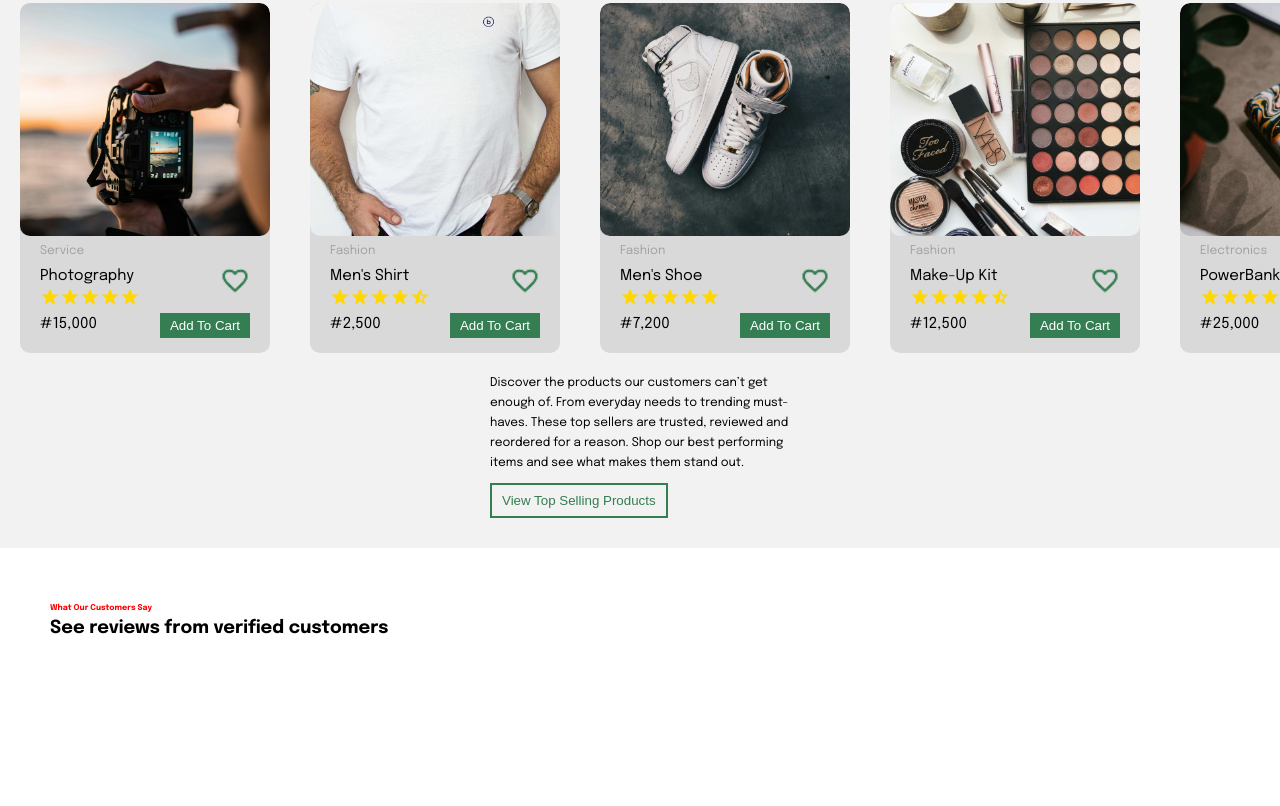
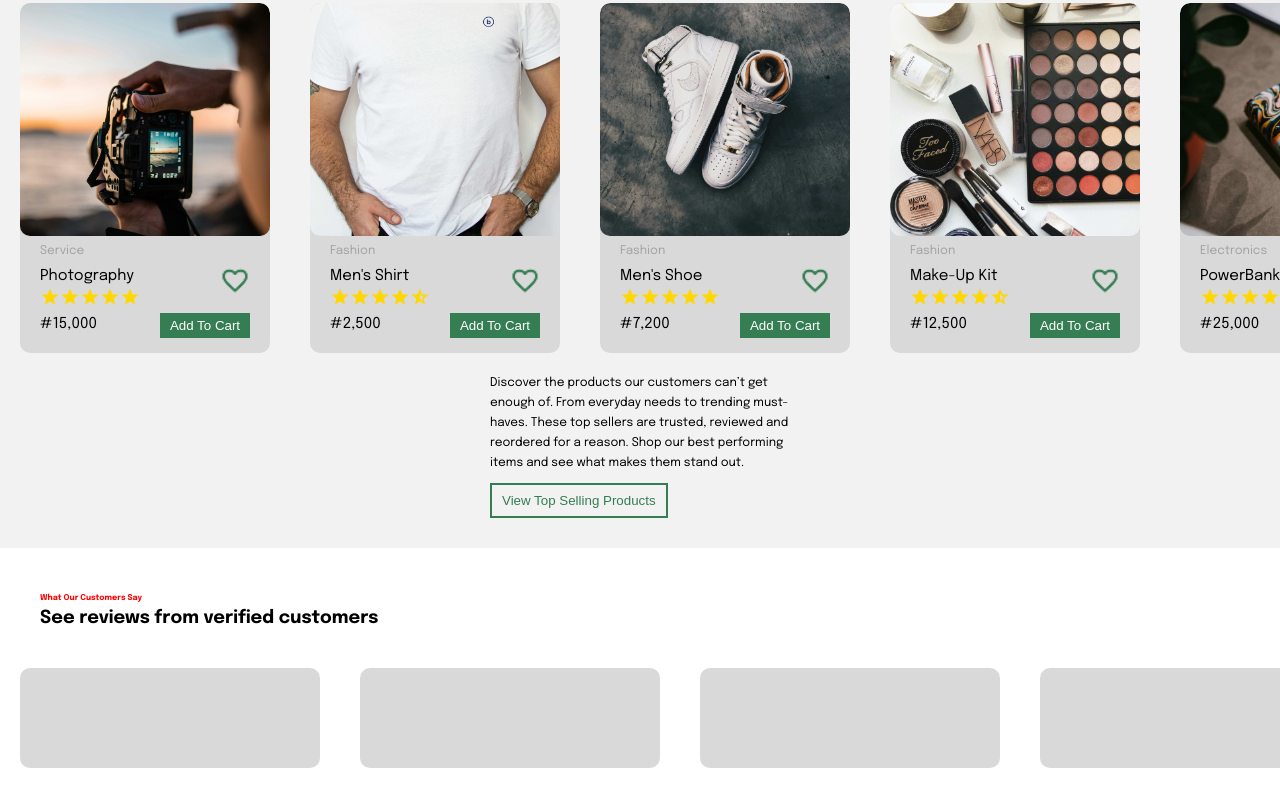
Before and after one commit to DImorweb/DImorweb, a plain HTML site: page index.html in a window 1280 px wide. Shown: the part 2557-3363 px from the top of the page. Before the commit the page ends 3245 px from the top, so only its background shows below. Drawn offline with Linux system fonts and the light colour scheme.

Commit message:
mkff nvj

```diff
--- a/esfam.css
+++ b/esfam.css
@@ -321,6 +321,7 @@ nav {
 .category-button {
   color: #ffffff;
   border: 2px solid #ffffff;
+  padding-inline: 20px;
 }
 
 .category-writeup {
@@ -459,7 +460,32 @@ nav {
 }
 
 #review-section {
-  padding: 50px;
+  padding-block: 40px;
+}
+
+#review-section > div:first-child {
+  margin-block-end: 40px;
+  margin-inline-start: 40px;
+}
+
+#review-section > div:last-child {
+  block-size: 100px;
+  overflow-x: scroll;
+  overflow-y: hidden;
+  display: flex;
+}
+
+#review-section > div:last-child::-webkit-scrollbar {
+  display: none;
+}
+
+.review-card {
+  background-color: #d9d9d9;
+  block-size: 100%;
+  margin-inline: 20px;
+  min-inline-size: 300px;
+  border-radius: 10px;
+  overflow: hidden;
 }
 
 /* SCROLL BACK TO TOP FUNCTION */
--- a/index.html
+++ b/index.html
@@ -751,7 +751,15 @@
           <h2>See reviews from verified customers</h2>
         </div>
 
-        <div></div>
+        <div>
+          <div class="review-card"></div>
+
+          <div class="review-card"></div>
+
+          <div class="review-card"></div>
+
+          <div class="review-card"></div>
+        </div>
       </section>
     </main>
     <!-- MAIN SECTION END -->
```
